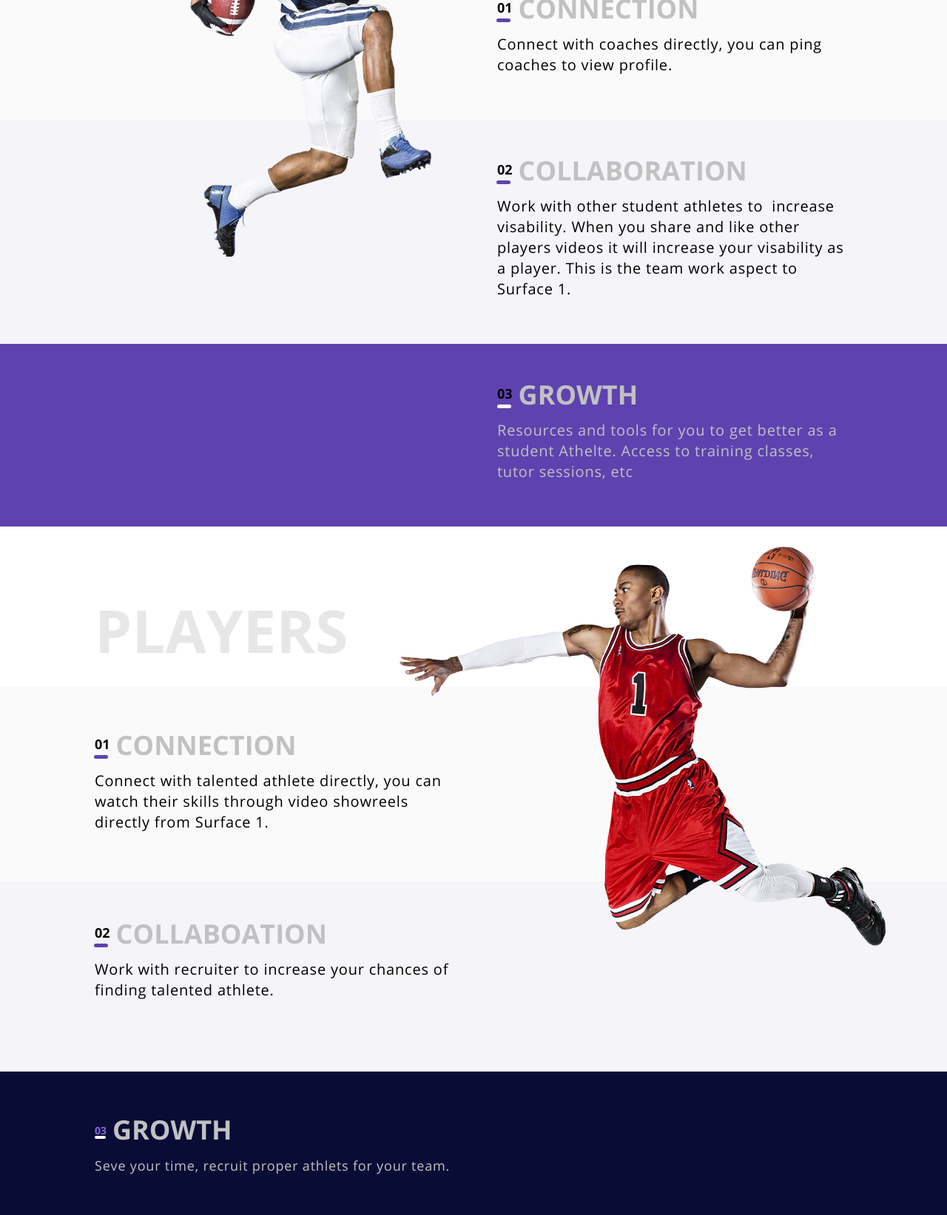
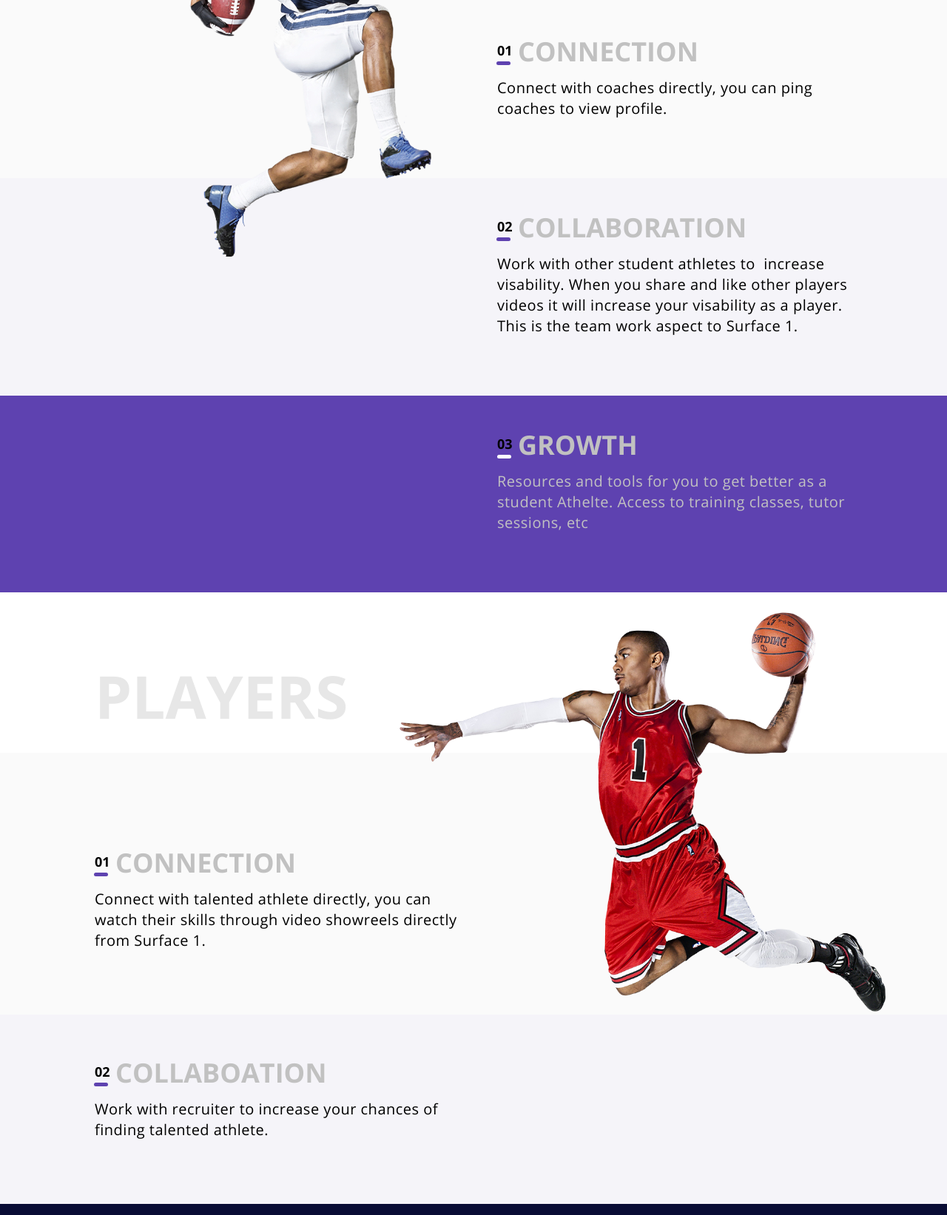
Before and after one commit to viktor-frolov/DP-Frolov, a plain HTML site: page index.html in a window 1280 px wide. Shown: the part 1326-2969 px from the top of the page at 74% size. Drawn offline with Linux system fonts and the light colour scheme; files whose address does not match are found by name.

Commit message:
доработал десктопную версию

```diff
--- a/index.html
+++ b/index.html
@@ -50,32 +50,38 @@
 
 
           <h2 class="section heading-categories-athlets">athlets</h2>
-          <div class="section section-athlets section-color-01">
+          <div class="section-color-01">
+            <div class="section section-athlets">
                 <div class="section-heading-athlets">
                   <span class="number-01">01</span>
                   <h2 class="heading-athlets">connection</h2>
                 </div>
                 <p class="text">Connect with coaches directly, you can ping coaches to view profile.</p>
             </div>
+          </div>
 
 
 
-          <div class="section section-athlets section-color-02">
+          <div class="section-color-02">
+            <div class="section section-athlets">
                 <div class="section-heading-athlets">
                   <span class="number-02">02</span>
                   <h2 class="heading-athlets">collaboration</h2>
                 </div>
                 <p class="text">Work with other student athletes to  increase visability. When you share and like other players videos it will increase your visability as a player. This is the team work aspect to Surface 1.</p>
             </div>
+          </div>
 
 
 
-          <div class="section section-athlets section-color-03">
+          <div class="section-color-03">
+            <div class="section section-athlets">
                 <div class="section-heading-athlets">
                   <span class="number-03">03</span>
                  <h2 class="heading-athlets">growth</h2>
                 </div>
                 <p class="text">Resources and tools for you to get better as a student Athelte. Access to training classes, tutor sessions, etc</p>
+            </div>
           </div>
         </section>
 
@@ -84,29 +90,35 @@
 
 
         <section class="players">
-          <h2 class="section heading-categories-players">players</h2>
-          <div class="section section-players section-players section-color-01">
+          <h2 class="section  heading-categories-players">players</h2>
+          <div class="section-color-01">
+            <div class="section section-players">
                 <div class="section-heading-players">
                   <span class="number-01">01</span>
                   <h2 class="heading-players">connection</h2>
                 </div>
                 <p class="text text-players">Connect with talented athlete directly, you can watch their skills through video showreels directly from Surface 1.</p>
             </div>
+          </div>
 
-          <div class="section section-players section-players-02 section-color-02 section-color-02">
+          <div class="section-players-02 section-color-02">
+            <div class="section section-players">
                 <div class="section-heading-players">
                   <span class="number-02">02</span>
                   <h2 class="heading-players">collaboation</h2>
                 </div>
                 <p class="text text-players">Work with recruiter to increase your chances of finding talented athlete.</p>
             </div>
+          </div>
 
-          <div class="section section-players section-players-03 section-color-04">
+          <div class="section-players-03 section-color-04">
+            <div class="section section-players">
                 <div class="section-heading-players">
                   <span class="number-03-players">03</span>
                   <h2 class="heading-players">growth</h2>
                 </div>
                 <p class="text text-18 text-players">Seve your time, recruit proper athlets for your team.</p>
+            </div>
           </div>
         </section>
 
@@ -151,7 +163,7 @@
 
           <section class="find-contact">
             <div class="picture-container">
-              <picture class="active-picture contact-picture">
+              <picture class="active-picture">
                 <source media="(max-width: 600px)" srcset="img/find-contact_640.jpg">
                 <source media="(min-width: 601px) and (max-width: 999px)" srcset="img/find-contact_960.jpg">
                 <source media="(min-width: 1000px)" srcset="img/find-contact_1024.jpg">
--- a/style.css
+++ b/style.css
@@ -186,7 +186,7 @@ body {
   	height: 248px;
 }
 .number-01, .number-02, .number-03{
-	position: relative;
+	position: absolute;
 	font-size: 14px;
 	font-weight: bold;
 	color: #000000;
@@ -233,6 +233,9 @@ body {
 	padding-left: 20px;
 	padding-right: 20px;
 	margin-block-end: 0;
+	max-width: 1920px;
+	margin-left: auto;
+	margin-right: auto;
 }
 
 
@@ -243,29 +246,51 @@ body {
 	color: #c1c1c1;
 	text-transform: uppercase;
 	line-height: 17px;
-	padding-bottom: 22px;
+
+
+
+	position: absolute;
+	top: 0;
+	padding-left: 20px;
 }
-.text {
-	font-size: 15px;
-	font-weight: 400;
-	margin: 0;
-	max-width: 715px;
-	letter-spacing: 0.8px;
-	line-height: 19px;
-}
-.section-heading-athlets, .section-heading-players {
+
+
+/*.section-heading-athlets, .section-heading-players {
 	display: flex;
 	align-items: flex-start;
 	justify-content: flex-start;
 	vertical-align: top;
+}*/
+
+
+.section-heading-athlets, .section-heading-players {
+	position: relative;
+
+
 }
 
 .section-athlets, .section-players {
-	padding-top: 60px;
-	padding-bottom: 50px;
+	padding-top: 58px;
+	padding-bottom: 40px;
 }
+.text {
+	padding-top: 24px;
+	line-height: 18px;
+	letter-spacing: 0.5px;
+}
+
+
+
+
+
+
+
+
+
+
+
 .section-color-01 {
-	padding-top: 80px;
+	padding-top: 20px;
 	background-color: #fafafa;
 
 }
@@ -289,9 +314,9 @@ body {
 .be-active, .find-contact, .work-it {
 	display: flex;
 	flex-direction: column;
-	/*max-width: 1530px;
+	max-width: 1920px;
 	margin-right: auto;
-	margin-left: auto;*/
+	margin-left: auto;
 }
 .img {
 	display: block;
@@ -668,7 +693,7 @@ body {
 
 /*............................1920px..........................*/
 
-@media (min-width: 1201px) and (max-width: 1920px) {
+@media (min-width: 1201px)/* and (max-width: 1920px)*/ {
 
 /*............................header.1000px..........................*/
 
@@ -735,9 +760,10 @@ body {
 		background-image: url("img/footballer_566.png");
   		top: -96px;
   		width: 29.58vw;
-  		/*width: 568px;
-  		height: 908px;*/
   		height: 47.3vw;
+  		max-width: 568px;
+  		max-height: 908px;
+
   		/*margin-right: 51%;*/
   		/*transform: translate(-35%);*/
   		margin-left: 20%;
@@ -790,11 +816,11 @@ body {
 		padding-bottom: 66px;
 	}
 	.section-players-02 {
-		padding-bottom: 96px;
-		padding-top: 62px;
+		/*padding-bottom: 96px;
+		padding-top: 62px;*/
 	}
 	.section-players-03 {
-		padding-bottom: 56px;
+		/*padding-bottom: 56px;*/
 	}
 	.heading-categories-players {
 		font-size: 80px;
@@ -815,8 +841,8 @@ body {
  	 	background-position: right;
  	 	/*margin-left: 41.9%;*/
  	 	width: 51.6vw;
-  		/*width: 991px;*/
-  		/*height: 815px;*/
+  		max-width: 991px;
+  		max-height: 815px;
   		height: 42.4vw;
 		background-size: contain;
 		margin: 0;
@@ -1044,13 +1070,26 @@ body {
   		/*transform: translate(-35%);*/
   		margin-left: 20%;
 	}
+	.section {
+		padding-top: 60px;
+		padding-left: 52.5%;
+		padding-right: 10.42%;
+	}
+	.section-players {
+		padding-top: 60px;
+		padding-left: 10%;
+		padding-right: 51.2%;
+	}
 	.heading-categories-players {
 		font-size: 80px;
 		margin-bottom: 60px;
 		padding-bottom: 0px;
-		padding-top: 84px;
+
 		padding-left: 10%;
 		margin-left: 0;
+		padding-top: 60px;
+		padding-left: 10%;
+		padding-right: 51.2%;
 	}
 	.heading-categories-players::after {
 		background-image: url("img/basketballer_991.png");
@@ -1093,16 +1132,7 @@ body {
 	.text-18 {
 		font-size: 18px;
 	}
-	.section {
-		padding-top: 60px;
-		padding-left: 52.5%;
-		padding-right: 10.42%;
-	}
-	.section-players {
-		padding-top: 60px;
-		padding-left: 10%;
-		padding-right: 51.2%;
-	}
+
 
 
 /*............................main-2.600px..........................*/
@@ -1188,52 +1218,3 @@ body {
 
 
 }
-
-
-
-
-@media (min-width: 1921px) {
-	/*.heading-categories-athlets::after {
-		background-image: url("img/footballer_566.png");
-  		top: -89px;
-  		width: 568px;
-  		height: 908px;
-  		margin-left: 20%;
-	}
-
-
-	.heading-categories-players {
-		margin-bottom: 60px;
-		padding-bottom: 0px;
-		padding-top: 84px;
-		padding-left: 10%;
-		margin-left: 0;
-
-	}
-
-
-	.heading-categories-players::after {
-		background-image: url("img/basketballer_991.png");
-	  	top: 0;
-	  	left: 630px;
-	  	right: 0;
-	  	bottom: 0;
- 	 	background-position: right;
-
-
-  		width: 991px;
-  		height: 815px;
-		background-size: contain;
-	}
-	.section-players {
-		/*padding-left: 9.6%;
-		max-width: 1530px;*/
-	}
-	/*.players {
-		max-width: 1530px;
-		padding-right: auto;
-		padding-left: auto;
-		margin: 0;
-	}*/
-
-}
```
Lines whose indentation alone changed are shown as unchanged.
